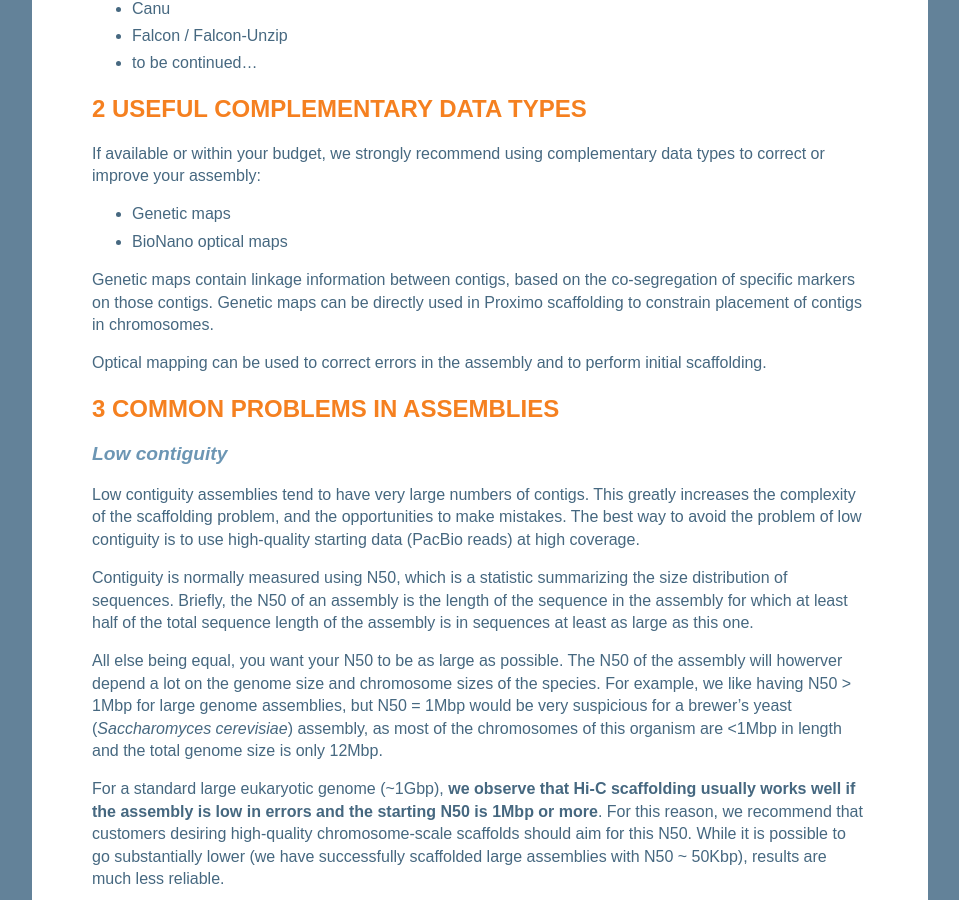
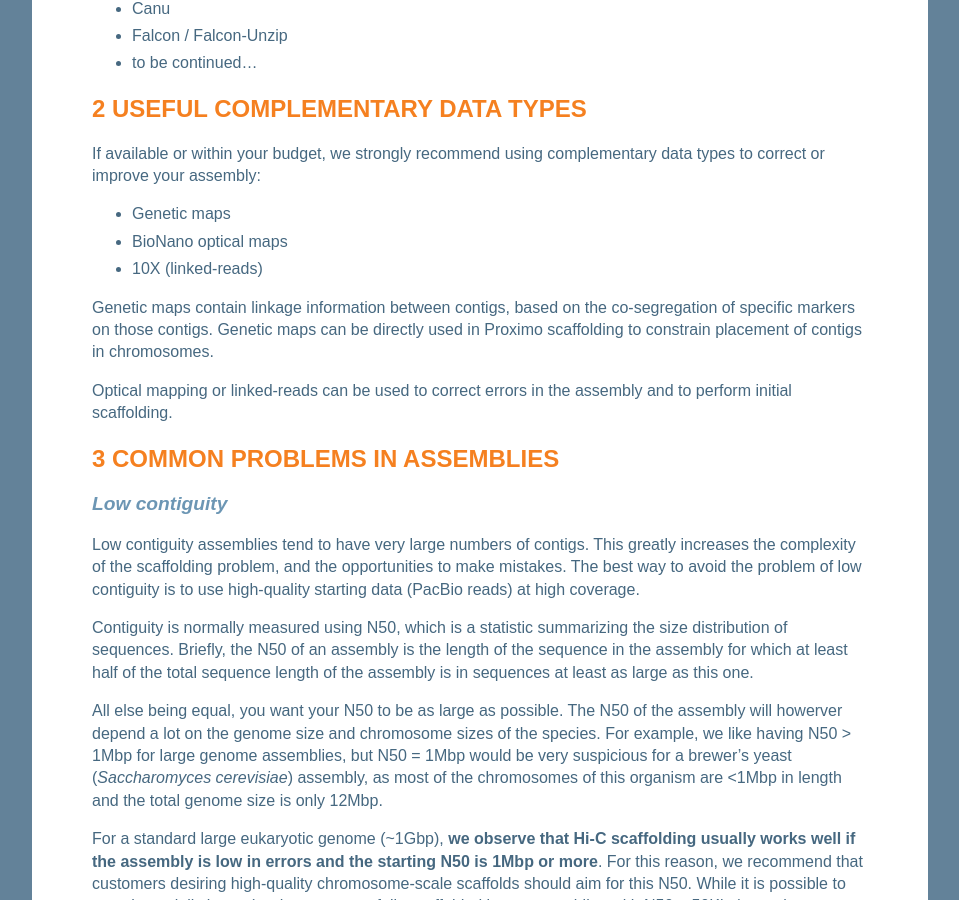
Before and after one commit to phasegenomics/phasegenomics.github.io, a Jekyll site: the page built from _posts/2018-09-20-starting-assembly-guidelines.md, in a window 1280 px wide and 900 px high, scrolled down 1220 px. Shown: the whole window, without its empty margins (160-1119 px from the left). Built offline with Jekyll 4.4.1, drawn with Linux system fonts in a browser that asks for light colours; some of the changed text lies outside the part shown.

Commit message:
added a couple of things before pull request for adding assembly guidelines.

```diff
--- a/_posts/2018-09-20-starting-assembly-guidelines.md
+++ b/_posts/2018-09-20-starting-assembly-guidelines.md
@@ -47,10 +47,11 @@ If available or within your budget, we strongly recommend using complementary da
 
 * Genetic maps
 * BioNano optical maps
+* 10X (linked-reads)
 
 Genetic maps contain linkage information between contigs, based on the co-segregation of specific markers on those contigs. Genetic maps can be directly used in Proximo scaffolding to constrain placement of contigs in chromosomes.
 
-Optical mapping can be used to correct errors in the assembly and to perform initial scaffolding.
+Optical mapping or linked-reads can be used to correct errors in the assembly and to perform initial scaffolding.
 
 3    Common problems in assemblies
 ---------------------
```
Also changed, not shown: other parts of _posts/2018-09-20-starting-assembly-guidelines.md (+3 -0 lines).
